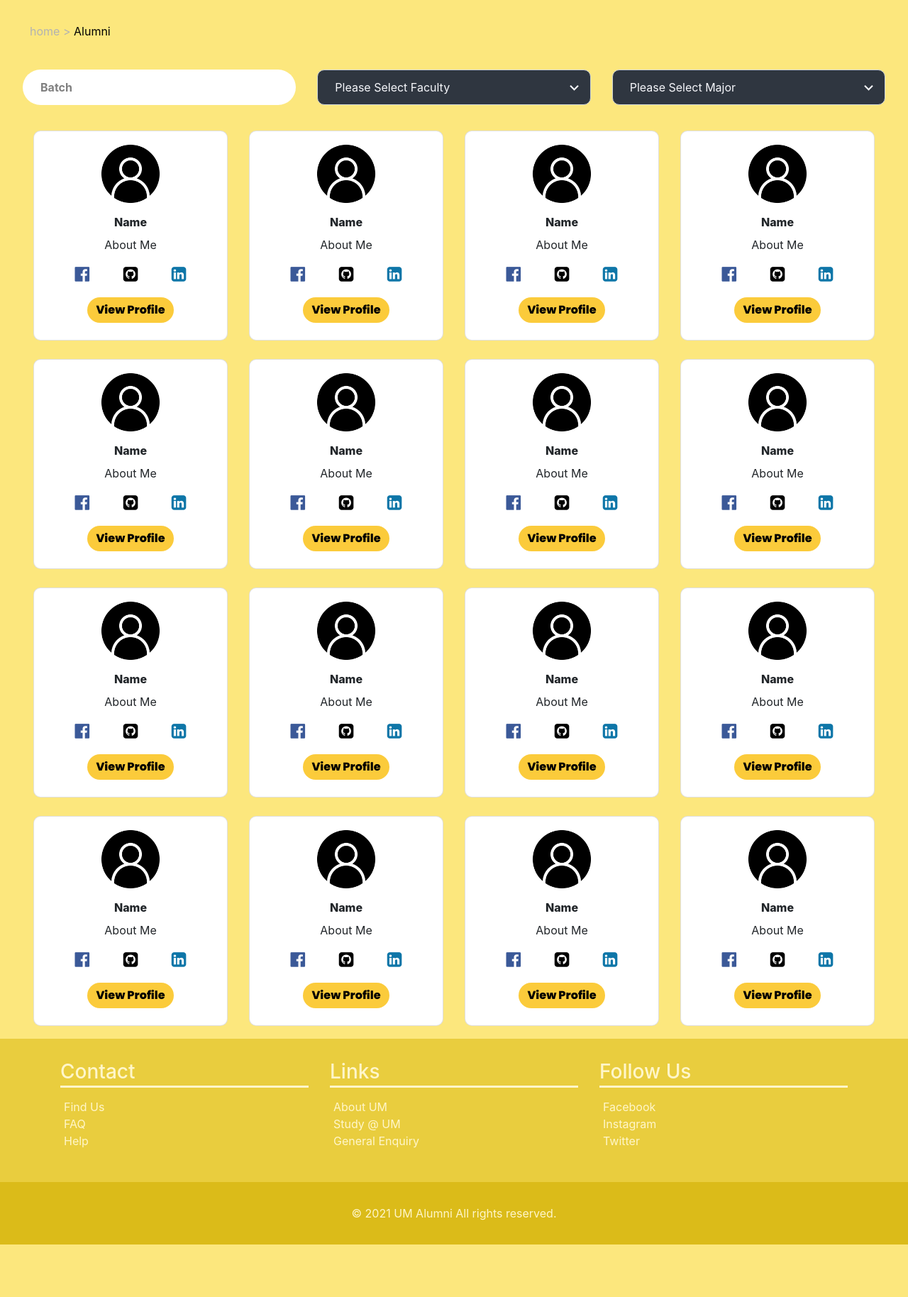
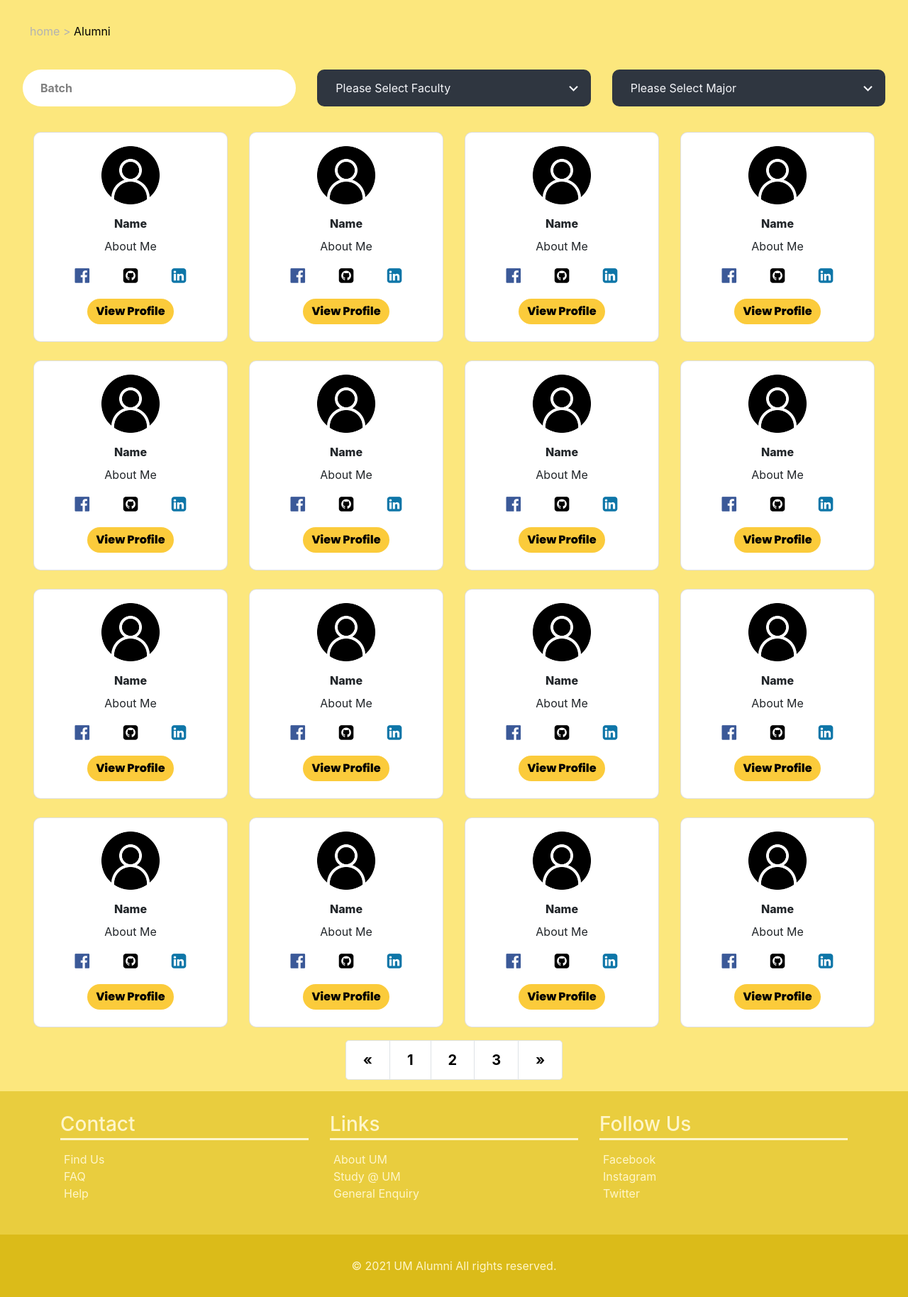
Before and after one commit to amarabjamal/Online-Alumni-System, a PHP site: page /alumni-page.html in a window 1280 px wide. Shown: the part 479-2307 px from the top of the page at 71% size. Run offline with PHP 8.4, Linux system fonts and the light colour scheme; some libraries are stand-ins or nearby versions; some web fonts are replaced.

Commit message:
add pagination and change border

```diff
--- a/alumni-page.html
+++ b/alumni-page.html
@@ -485,6 +485,25 @@
         </div>
     </div>
 
+    <nav aria-label="Page navigation example">
+        <ul class="pagination justify-content-center pagination-lg">
+            <li class="page-item">
+                <a class="page-link" href="#" aria-label="Previous">
+                    <span aria-hidden="true">&laquo;</span>
+                    <span class="sr-only">Previous</span>
+                </a>
+            </li>
+            <li class="page-item"><a class="page-link" href="#">1</a></li>
+            <li class="page-item"><a class="page-link" href="#">2</a></li>
+            <li class="page-item"><a class="page-link" href="#">3</a></li>
+            <li class="page-item">
+                <a class="page-link" href="#" aria-label="Next">
+                    <span aria-hidden="true">&raquo;</span>
+                    <span class="sr-only">Next</span>
+                </a>
+            </li>
+        </ul>
+    </nav>
     <!-- ===================================== Start Footer Area ===================================== -->
 
     <footer id="footer" class="mt-auto">
--- a/styles/alumni-page.css
+++ b/styles/alumni-page.css
@@ -309,7 +309,7 @@ body {
 
     background: #2f3640;
     border-radius: 10px;
-
+    border: 2px solid #2f3640;
     color: #f5f6fa;
 
     padding: 12px 24px;
@@ -329,7 +329,7 @@ body {
 .custom-select:focus,
 .custom-select:hover {
     outline: none;
-    border: 2px solid grey;
+    border: 2px solid #95afc0;
 }
 
 /* FOR ALUMNI PROFILE CARDS */
@@ -436,3 +436,20 @@ body {
         transform: translateY(-10px);
     }
 }
+
+.pagination > li > a
+{
+    background-color: white;
+    color: black;
+    font-weight: bold;
+}
+
+.pagination > li > a:focus,
+.pagination > li > a:hover,
+.pagination > li > span:focus,
+.pagination > li > span:hover
+{
+    color: black;
+    background-color: #FBCB3B;;
+    border-color: #ddd;
+}
```
